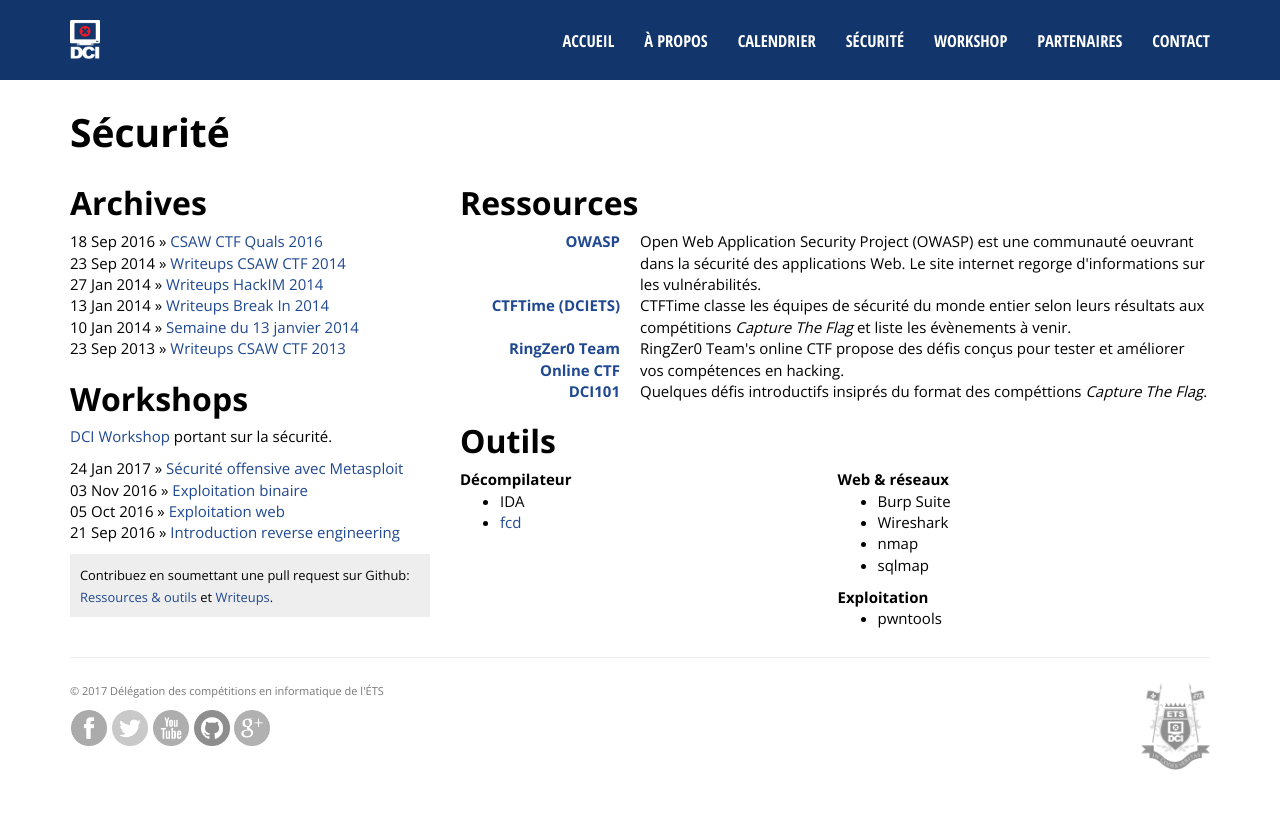
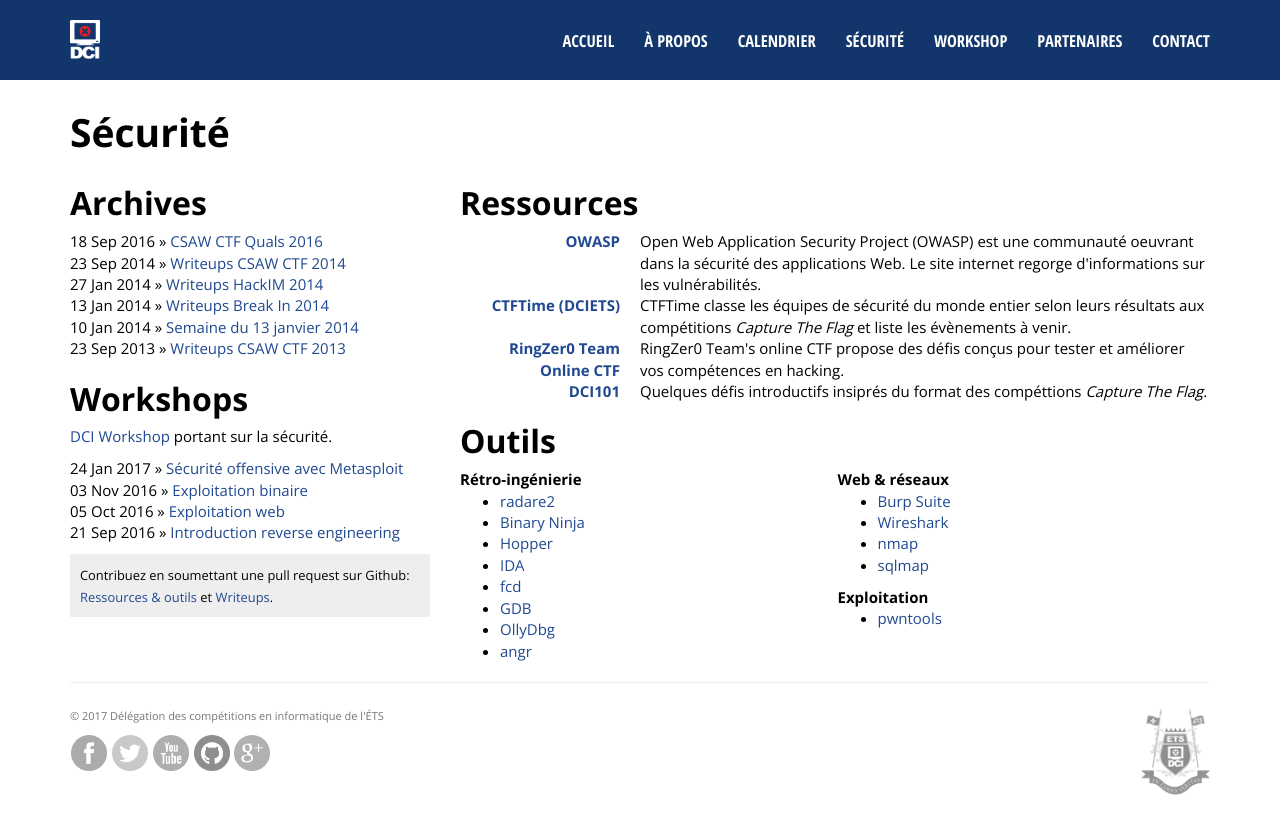
Before and after one commit to dciets/dciets.github.io, a Jekyll site: the page built from securite/index.html, in a window 1280 px wide. Shown: the top 834 px of the page. Built offline with Jekyll 4.4.1, drawn with Linux system fonts in a browser that asks for light colours.

Commit message:
update tools

```diff
--- a/_data/securite/tools.yml
+++ b/_data/securite/tools.yml
@@ -1,21 +1,51 @@
+- name: radare2
+  category: Rétro-ingénierie
+  link: http://radare.org/r/
+
+- name: Binary Ninja
+  category: Rétro-ingénierie
+  link: https://binary.ninja/
+
+- name: Hopper
+  category: Rétro-ingénierie
+  link: https://www.hopperapp.com/
+
 - name: IDA
-  category: Décompilateur
+  category: Rétro-ingénierie
+  link: https://www.hex-rays.com/index.shtml
 
 - name: fcd
   link: https://zneak.github.io/fcd/
-  category: Décompilateur
+  category: Rétro-ingénierie
+
+- name: GDB
+  link: https://www.sourceware.org/gdb/
+  category: Rétro-ingénierie
+
+- name: OllyDbg
+  link: http://www.ollydbg.de/
+  category: Rétro-ingénierie
+
+- name: angr
+  link: http://angr.io/
+  category: Rétro-ingénierie
 
 - name: Burp Suite
   category: Web & réseaux
+  link: https://portswigger.net/burp/
 
 - name: Wireshark
   category: Web & réseaux
+  link: https://www.wireshark.org/
 
 - name: nmap
   category: Web & réseaux
+  link: https://nmap.org/
 
 - name: pwntools
   category: Exploitation
+  link: https://docs.pwntools.com/en/stable/
 
 - name: sqlmap
   category: Web & réseaux
+  link: http://sqlmap.org/
```
